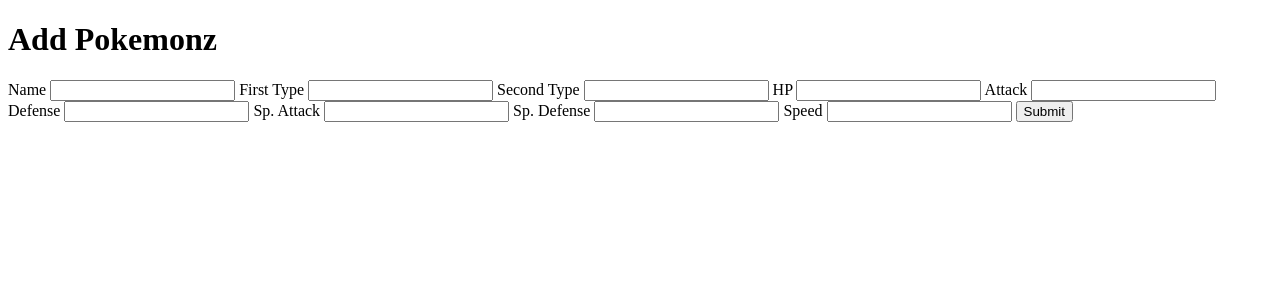
After one commit to EleanorRoberts/CollectionChallenge, a PHP site: page /addpokemon.php in a window 1280 px wide. The commit adds this page. Shown: the top 300 px of the page. Run offline with PHP 8.4, Linux system fonts and the light colour scheme; data that the repository does not hold is empty.

Commit message:
added add pokemon page, input boiletplate and require_once, created a form

```diff
--- /dev/null
+++ b/addpokemon.php
@@ -0,0 +1,30 @@
+<?php
+require_once 'collectiondb.php';
+?>
+<!DOCTYPE html>
+<html lang="en">
+<head>
+    <meta charset="UTF-8" />
+    <title>Pokemon Collection</title>
+
+<!--	<link rel="stylesheet" href="normalize.css" />-->
+<!--	<link rel="stylesheet" href="xxx.css" />-->
+	<meta name="viewport" content="width=device-width, initial-scale=1.0" />
+
+</head>
+<body>
+<h1>Add Pokemonz</h1>
+<form>
+    <label for="name">Name <input type="text" name="name"/></label>
+    <label for="type1">First Type <input type="text" name="type1"/></label>
+    <label for="type2">Second Type <input type="text" name="type2"/></label>
+    <label for="hp">HP <input type="text" name="hp"/></label>
+    <label for="attack">Attack <input type="text" name="attack"/></label>
+    <label for="defense">Defense <input type="text" name="defense"/></label>
+    <label for="spAttack">Sp. Attack <input type="text" name="spAttack"/></label>
+    <label for="spDefense">Sp. Defense <input type="text" name="spDefense"/></label>
+    <label for="speed">Speed <input type="text" name="speed"/></label>
+    <input type="submit" />
+</form>
+</body>
+</html>
--- a/collectiondb.php
+++ b/collectiondb.php
@@ -2,6 +2,8 @@
 
 $db = new PDO('mysql:host=db; dbname=pokemon', 'root', 'password' );
 $db->setAttribute(PDO::ATTR_DEFAULT_FETCH_MODE, PDO::FETCH_ASSOC);
-$getpokemon = $db->prepare("SELECT `stats`.`name`, `stats`.`type1`, `stats`.`type2`, `stats`.`hp`, `stats`.`attack`, `stats`.`defense`, `stats`.`spAttack`, `stats`.`spDefense`, `stats`.`speed` FROM `stats`;");
-$getpokemon->execute();
-$pokemon = $getpokemon->fetchAll();
+$getPokemon = $db->prepare("SELECT `stats`.`name`, `stats`.`type1`, `stats`.`type2`, `stats`.`hp`, `stats`.`attack`, `stats`.`defense`, `stats`.`spAttack`, `stats`.`spDefense`, `stats`.`speed` FROM `stats`;");
+$getPokemon->execute();
+$pokemon = $getPokemon->fetchAll();
+
+//$insertNewPokemon = $db->prepare("INSERT INTO `stats` (`name`,`type1`,`type2`, `hp`, `attack`, `defense`, `spAttack`, `spDefense`, `speed`) VALUES (``, ``, ``, ``, ``, ``, ``, ``);");
```
Also changed, not shown: collectionchallenge.php (+4 -6 lines).
